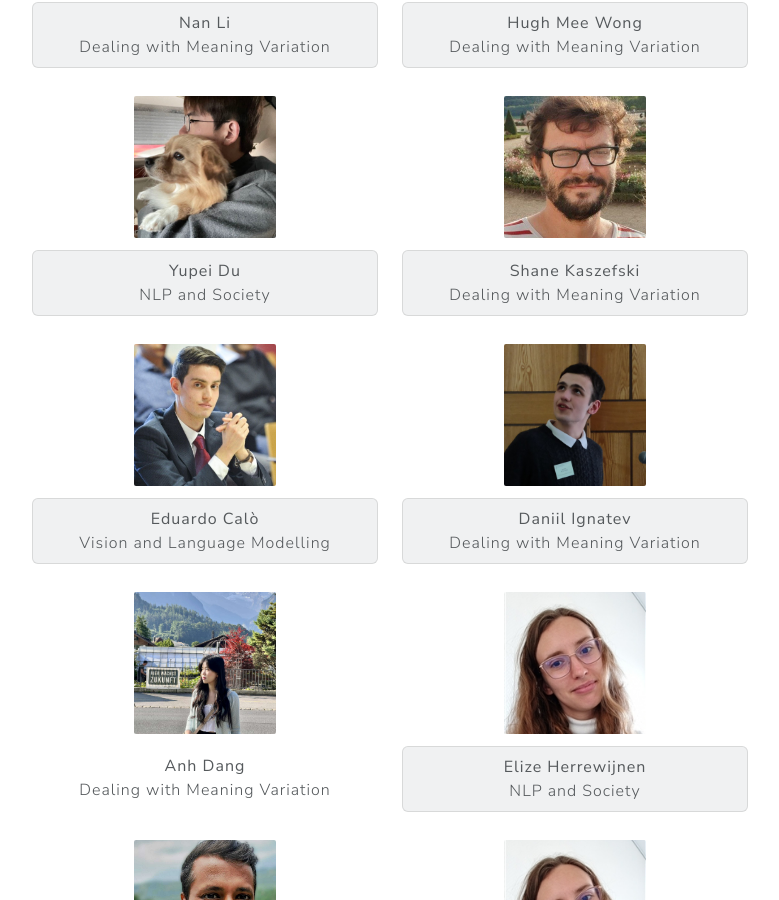
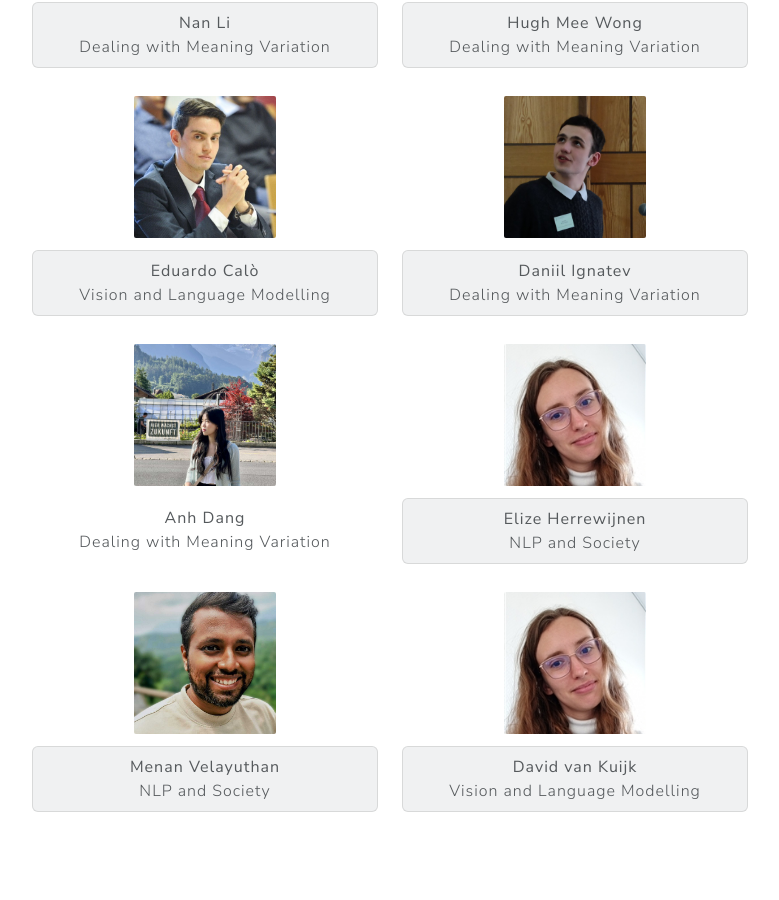
Before and after one commit to thaoanhdang/uu-nlp.github.io, a Jekyll site: the page built from people.md, in a window 1280 px wide and 900 px high, scrolled down 1738 px. Shown: the whole window, without its empty margins (250-1029 px from the left). Built offline with Jekyll 4.4.1, drawn with Linux system fonts in a browser that asks for light colours.

Commit message:
Update people.md

```diff
--- a/people.md
+++ b/people.md
@@ -141,25 +141,6 @@ permalink: /people/
 
   <div class="row text-center">
     <div class="col-md-6 mb-4">
-      <img src="{{ 'assets/images/yupei.jpg' | relative_url }}" class="img-thumbnail rounded"
-           style="width: 150px; height: 150px; object-fit: cover;" alt="yupei">
-      <div class="mt-2 p-2 rounded bg-light">
-        <strong>Yupei Du</strong><br>
-        NLP and Society
-      </div>
-    </div>
-    <div class="col-md-6 mb-4">
-      <img src="{{ 'assets/images/shane.jpg' | relative_url }}" class="img-thumbnail rounded"
-           style="width: 150px; height: 150px; object-fit: cover;" alt="shane">
-      <div class="mt-2 p-2 rounded bg-light">
-        <strong>Shane Kaszefski</strong><br>
-        Dealing with Meaning Variation
-      </div>
-    </div>
-  </div>
-
-  <div class="row text-center">
-    <div class="col-md-6 mb-4">
       <img src="{{ 'assets/images/carlo.jpg' | relative_url }}" class="img-thumbnail rounded"
            style="width: 150px; height: 150px; object-fit: cover;" alt="carlo">
       <div class="mt-2 p-2 rounded bg-light">
```
